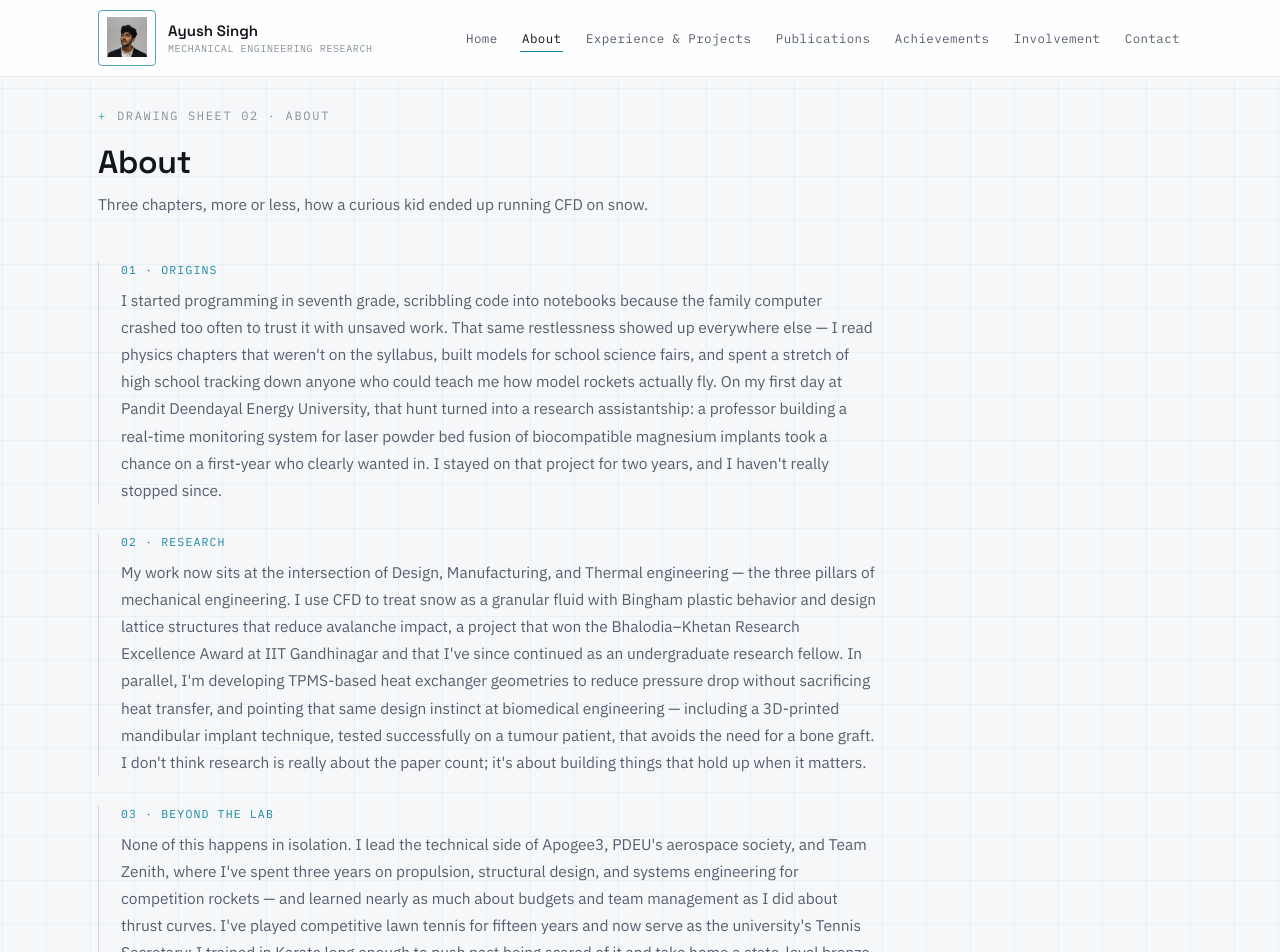
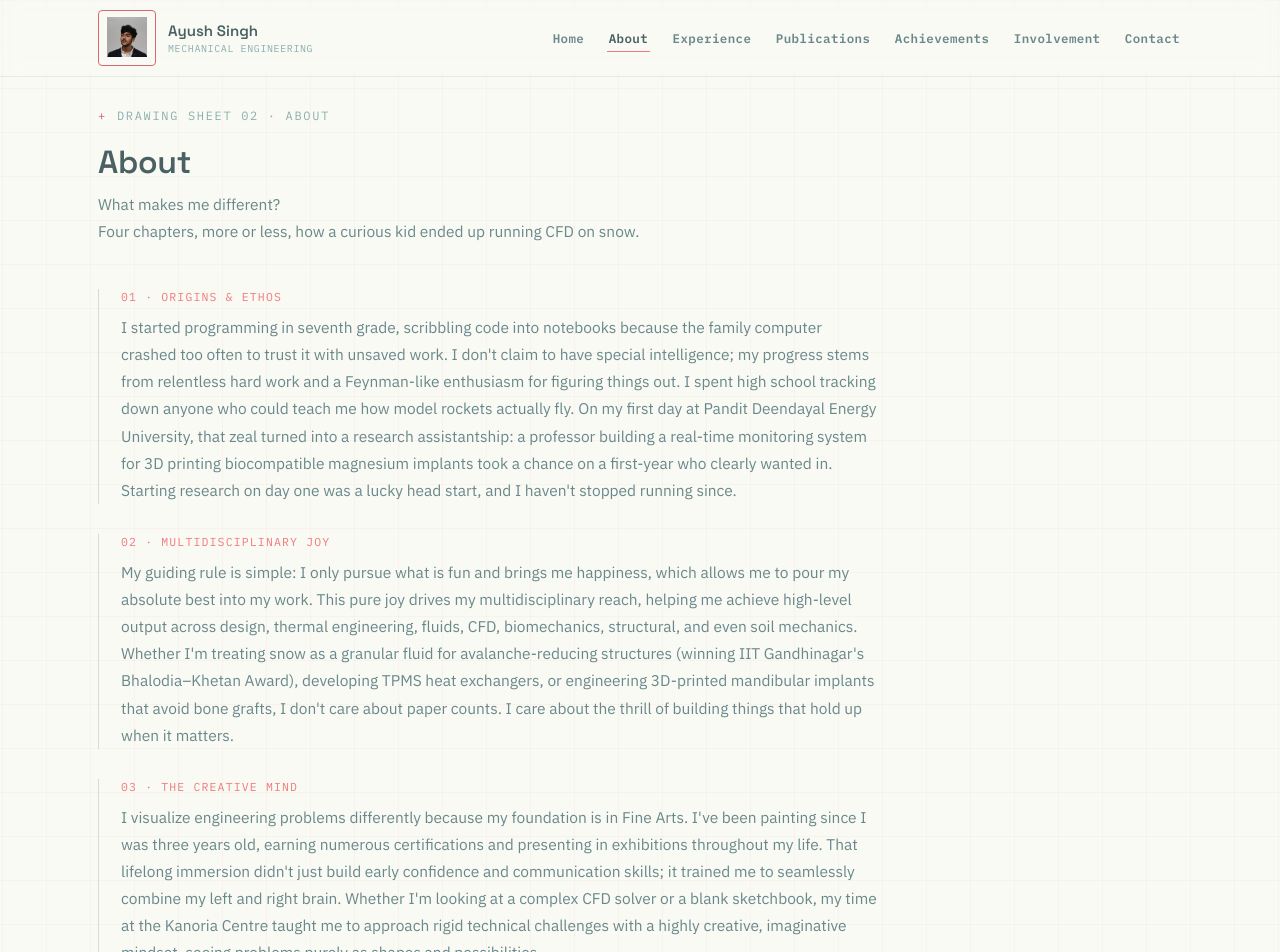
Before and after one commit to Ayush181005/Portfolio-Frontend-NextJS, a Next.js app: page /about in a window 1280 px wide. Shown: the top 952 px of the page. Built offline with nearby package versions, Linux system fonts and the light colour scheme.

Commit message:
Color theme change

```diff
--- a/components/Navbar.js
+++ b/components/Navbar.js
@@ -7,10 +7,11 @@ import Image from 'next/image'
 const NAV_LINKS = [
   { href: '/', label: 'Home' },
   { href: '/about', label: 'About' },
-  { href: '/experience', label: 'Experience & Projects' },
+  { href: '/experience', label: 'Experience' },
   { href: '/publications', label: 'Publications' },
   { href: '/achievements', label: 'Achievements' },
   { href: '/involvement', label: 'Involvement' },
+  // { href: '/gallery', label: 'Gallery' },
   { href: '/contact', label: 'Contact' },
 ]
 
@@ -43,7 +44,7 @@ const Navbar = () => {
 
           <span className={styles.logoText}>
             Ayush Singh
-            <em>Mechanical Engineering Research</em>
+            <em>Mechanical Engineering</em>
           </span>
         </Link>
 
--- a/pages/about.js
+++ b/pages/about.js
@@ -37,7 +37,7 @@ const EDUCATION = [
     degree: 'Indian School Certificate (ISC), Class XII',
     school: 'Anand Niketan Shilaj, Ahmedabad',
     period: 'Completed 2023',
-    detail: 'Science stream — Physics, Chemistry, Mathematics',
+    detail: 'Science (Physics, Chemistry, Mathematics) · School Vice President · Annual Function Backstage Head · 3rd, Interschool Art Competition · Cartoonist, Model United Nations · 3rd, Quiz Competition · Finaslist, Extempore · Finalist, Declamation · Science Carnival Coordinator · 1st Best out of Waste competition · 1st, National Computer Olympiad · Respect for Others Award · Respect for Self Award · Respect for Property Award · 100% Attendance for 7 years',
   },
 ]
 
@@ -58,56 +58,37 @@ export default function About() {
         <header className={styles.header}>
           <h1>About</h1>
           <p className={styles.intro}>
-            Three chapters, more or less, how a curious kid ended up running CFD on snow.
+            What makes me different?<br />
+            Four chapters, more or less, how a curious kid ended up running CFD on snow.
           </p>
         </header>
 
         <div className={styles.bioGrid}>
           <article className={styles.bioBlock}>
-            <span className={styles.bioLabel}>01 &middot; Origins</span>
+            <span className={styles.bioLabel}>01 &middot; Origins & Ethos</span>
             <p>
-              I started programming in seventh grade, scribbling code into notebooks because the
-              family computer crashed too often to trust it with unsaved work. That same restlessness
-              showed up everywhere else &mdash; I read physics chapters that weren&apos;t on the
-              syllabus, built models for school science fairs, and spent a stretch of high school
-              tracking down anyone who could teach me how model rockets actually fly. On my first day
-              at Pandit Deendayal Energy University, that hunt turned into a research assistantship: a
-              professor building a real-time monitoring system for laser powder bed fusion of
-              biocompatible magnesium implants took a chance on a first-year who clearly wanted in. I
-              stayed on that project for two years, and I haven&apos;t really stopped since.
+              I started programming in seventh grade, scribbling code into notebooks because the family computer crashed too often to trust it with unsaved work. I don&apos;t claim to have special intelligence; my progress stems from relentless hard work and a Feynman-like enthusiasm for figuring things out. I spent high school tracking down anyone who could teach me how model rockets actually fly. On my first day at Pandit Deendayal Energy University, that zeal turned into a research assistantship: a professor building a real-time monitoring system for 3D printing biocompatible magnesium implants took a chance on a first-year who clearly wanted in. Starting research on day one was a lucky head start, and I haven&apos;t stopped running since.
             </p>
           </article>
 
           <article className={styles.bioBlock}>
-            <span className={styles.bioLabel}>02 &middot; Research</span>
+            <span className={styles.bioLabel}>02 &middot; Multidisciplinary Joy</span>
             <p>
-              My work now sits at the intersection of Design, Manufacturing, and Thermal engineering
-              &mdash; the three pillars of mechanical engineering. I use
-              CFD to treat snow as a granular fluid with Bingham plastic behavior and design lattice structures that reduce avalanche
-              impact, a project that won the Bhalodia&ndash;Khetan Research Excellence Award at IIT
-              Gandhinagar and that I&apos;ve since continued as an undergraduate research fellow. In
-              parallel, I&apos;m developing TPMS-based heat exchanger geometries to reduce pressure drop
-              without sacrificing heat transfer, and pointing that same design instinct at biomedical
-              engineering &mdash; including a 3D-printed mandibular implant technique, tested
-              successfully on a tumour patient, that avoids the need for a bone graft. I don&apos;t
-              think research is really about the paper count; it&apos;s about building things that
-              hold up when it matters.
+              My guiding rule is simple: I only pursue what is fun and brings me happiness, which allows me to pour my absolute best into my work. This pure joy drives my multidisciplinary reach, helping me achieve high-level output across design, thermal engineering, fluids, CFD, biomechanics, structural, and even soil mechanics. Whether I&apos;m treating snow as a granular fluid for avalanche-reducing structures (winning IIT Gandhinagar&apos;s Bhalodia&ndash;Khetan Award), developing TPMS heat exchangers, or engineering 3D-printed mandibular implants that avoid bone grafts, I don&apos;t care about paper counts. I care about the thrill of building things that hold up when it matters.
             </p>
           </article>
 
           <article className={styles.bioBlock}>
-            <span className={styles.bioLabel}>03 &middot; Beyond the lab</span>
+            <span className={styles.bioLabel}>03 &middot; The Creative Mind</span>
             <p>
-              None of this happens in isolation. I lead the technical side of Apogee3, PDEU&apos;s
-              aerospace society, and Team Zenith, where I&apos;ve spent three years on propulsion, structural design,
-              and systems engineering for competition rockets &mdash; and learned nearly as much about
-              budgets and team management as I did about thrust curves. I&apos;ve played competitive
-              lawn tennis for fifteen years and now serve as the university&apos;s Tennis Secretary; I
-              trained in Karate long enough to push past being scared of it and take home a
-              state-level bronze. I paint, worse on some days and better on others, ever since art
-              classes at the Kanoria Centre first taught me to see problems as shapes. Somewhere
-              between the CFD solver, the tennis court, and the sketchbook, curiosity has turned out to
-              be the only throughline I need.
+              I visualize engineering problems differently because my foundation is in Fine Arts. I&apos;ve been painting since I was three years old, earning numerous certifications and presenting in exhibitions throughout my life. That lifelong immersion didn&apos;t just build early confidence and communication skills; it trained me to seamlessly combine my left and right brain. Whether I&apos;m looking at a complex CFD solver or a blank sketchbook, my time at the Kanoria Centre taught me to approach rigid technical challenges with a highly creative, imaginative mindset, seeing problems purely as shapes and possibilities.
+            </p>
+          </article>
+
+          <article className={styles.bioBlock}>
+            <span className={styles.bioLabel}>04 &middot; Calculated Risks</span>
+            <p>
+              I don&apos;t fear taking calculated risks, whether that means picking up a textbook to conquer a brand new research field, taking home a state-level bronze in Karate, or playing an aggressive, attacking game in competitive lawn tennis even when I am losing. Beyond serving as university Tennis Secretary and leading Team Zenith&apos;s rocketry engineering, I seek out extreme environments. High-altitude trekking taught me what no classroom could: true self-exploration, survival in -20&deg;C weather with barefoot river crossings, and, most importantly, the leadership and teamwork required to step up and help others when conditions are unforgiving.
             </p>
           </article>
         </div>
--- a/pages/achievements.js
+++ b/pages/achievements.js
@@ -17,7 +17,7 @@ const TIMELINE = [
       },
       {
         title: 'Merit Scholarship recipient',
-        detail: '100% tuition fee waiver — ₹1,30,000 per semester, PDEU',
+        detail: '100% tuition fee waiver of ₹10,40,000, PDEU',
       },
     ],
   },
--- a/pages/publications.js
+++ b/pages/publications.js
@@ -27,6 +27,11 @@ const GROUPS = [
         title: 'Physics-Aligned Modeling and Multi-Objective Fitness Function Development for Design Optimization of a Batch Reverse Osmosis System',
         authors: <>Rahul Deharkar, Rasesh Nair, <span className={styles.authorHighlight}>Ayush Singh</span></>,
         venue: 'Conference Paper, IMECE-2026, ASME · Chennai',
+      },
+      {
+        title: 'Physical Interpretation and Parameter Sensitivity of the Three-Element Windkessel Model, with Implications for Vascular Stenting',
+        authors: <><span className={styles.authorHighlight}>Ayush Singh</span>, Dev Pateliya, Ojas Satbhai, Jnana Ranjan Senapati</>,
+        venue: 'Conference Paper, FMFP-2026 · NIT Rourkela',
       },
     ],
   },
--- a/styles/Navbar.module.css
+++ b/styles/Navbar.module.css
@@ -2,16 +2,10 @@
   position: sticky;
   top: 0;
   z-index: 100;
-  background: rgba(10, 14, 20, 0.82);
+  background: --bg;
   -webkit-backdrop-filter: blur(10px);
   backdrop-filter: blur(10px);
   border-bottom: 1px solid var(--rule);
-}
-
-@media (prefers-color-scheme: light) {
-  .header {
-    background: rgba(255, 255, 255, 0.82);
-  }
 }
 
 .navbar {
@@ -23,6 +17,7 @@
   justify-content: space-between;
   padding: 0 clamp(20px, 5vw, 48px);
   gap: 20px;
+  font-weight: bold;
 }
 
 .logoMark {
--- a/styles/globals.css
+++ b/styles/globals.css
@@ -1,27 +1,34 @@
 @import url('https://fonts.googleapis.com/css2?family=Space+Grotesk:wght@400;500;600;700&family=IBM+Plex+Sans:ital,wght@0,400;0,500;0,600;0,700;1,400&family=IBM+Plex+Mono:wght@400;500;600&display=swap');
 :root {
+  /* --max-width: 1180px;
+  --border-radius: 10px; */
+    /* ---- surfaces ---- */
+  --bg: #F9FAF4; /* Cream base */
+  --bg-panel: #ffffff;
+  --bg-panel-raised: #efefe8;
+  --bg-panel-hover: #e4e5dd;
+
+  /* ---- ink ---- */
+  --ink: #4A6163; /* Slate */
+  --ink-muted: #6a888b;
+  --ink-faint: #8daeb1;
+
+  /* ---- accents ---- */
+  --blue: #F17A7E; /* Coral Pink Primary */
+  --blue-dim: #d46a6e;
+  --blue-wash: rgba(241, 122, 126, 0.1);
+  --brass: #F9A66C; /* Peach Secondary */
+  --brass-dim: #d48e5c;
+  --brass-wash: rgba(249, 166, 108, 0.15);
+
+  /* ---- lines ---- */
+  --rule: rgba(74, 97, 99, 0.1);
+  --rule-strong: rgba(74, 97, 99, 0.2);
+  --grid-line: rgba(241, 122, 126, 0.06);
+
   --max-width: 1180px;
-  --border-radius: 10px;
-  /* ---- surfaces ---- */
-  --bg: #0a0e14;
-  --bg-panel: #10151d;
-  --bg-panel-raised: #161d28;
-  --bg-panel-hover: #1a2230;
-  /* ---- ink ---- */
-  --ink: #edeff3;
-  --ink-muted: #8b93a3;
-  --ink-faint: #545d6e;
-  /* ---- accents ---- */
-  --blue: #5ec8e0;
-  --blue-dim: #3a7c93;
-  --blue-wash: rgba(94, 200, 224, 0.1);
-  --brass: #d4a24e;
-  --brass-dim: #9c7a3c;
-  --brass-wash: rgba(212, 162, 78, 0.12);
-  /* ---- lines ---- */
-  --rule: rgba(237, 239, 243, 0.1);
-  --rule-strong: rgba(237, 239, 243, 0.18);
-  --grid-line: rgba(94, 200, 224, 0.055);
+  --border-radius: 16px; /* Slightly softer for the retro vibe */
+
   /* ---- type ---- */
   --font-display: 'Space Grotesk', 'Inter', sans-serif;
   --font-body: 'IBM Plex Sans', 'Segoe UI', sans-serif;
@@ -31,31 +38,7 @@
   --body-link-color: var(--ink);
   --body-link-hover-color: var(--blue);
 }
-/* ---- light mode: follows OS/browser preference automatically ---- */
-@media (prefers-color-scheme: light) {
-  :root {
-    /* ---- surfaces ---- */
-    --bg: #f6f7f9;
-    --bg-panel: #ffffff;
-    --bg-panel-raised: #eef0f4;
-    --bg-panel-hover: #e4e7ee;
-    /* ---- ink ---- */
-    --ink: #12151b;
-    --ink-muted: #565e6d;
-    --ink-faint: #88909c;
-    /* ---- accents ---- */
-    --blue: #1a89a3;
-    --blue-dim: #4fa3ba;
-    --blue-wash: rgba(26, 137, 163, 0.08);
-    --brass: #a1741f;
-    --brass-dim: #c2954a;
-    --brass-wash: rgba(161, 116, 31, 0.1);
-    /* ---- lines ---- */
-    --rule: rgba(18, 21, 27, 0.08);
-    --rule-strong: rgba(18, 21, 27, 0.16);
-    --grid-line: rgba(26, 137, 163, 0.06);
-  }
-}
+
 * {
   box-sizing: border-box;
   padding: 0;
```
